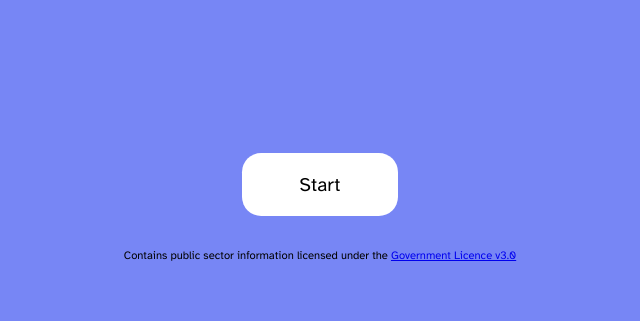
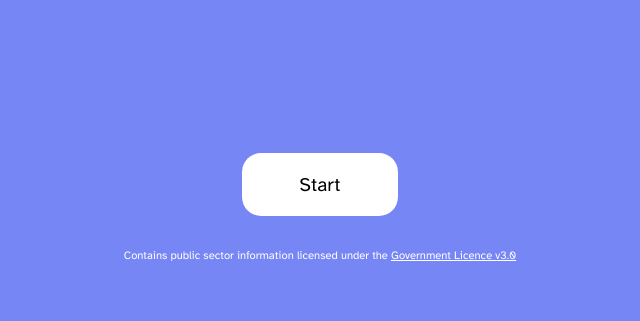
Before and after one commit to Nadia982/spelling-game, a plain HTML site: page index.html in a window 1280 px wide. Shown: the part 202-523 px from the top of the page, without its empty margins (320-960 px from the left). Drawn offline with nearby package versions, Linux system fonts and the light colour scheme.

Commit message:
updated styling on Crown copyright notice

```diff
--- a/style.css
+++ b/style.css
@@ -17,6 +17,7 @@ body {
 }
 
 .wrapper {
+  max-height: 90vh;
   position: absolute;
   width: 95%;
   max-width: 40em;
@@ -27,6 +28,8 @@ body {
   left: 50%;
   text-align: center;
   border-radius: 1em;
+  display: flex;
+  flex-direction: column;
 }
 
 .top-wrapper {
@@ -225,8 +228,16 @@ body {
   margin-top: 2rem;
   display: block;
   font-size: 0.7rem;
+  color: #fff;
+  text-align: center;
+}
+
+.attribution a{
+  color: inherit;
 }
 
 .start-screen.attribution {
-  margin: 1rem 0 0 1rem;
+  margin: 0 auto 1rem auto;
+  width: 80%;
+  text-align: center;
 }
```
